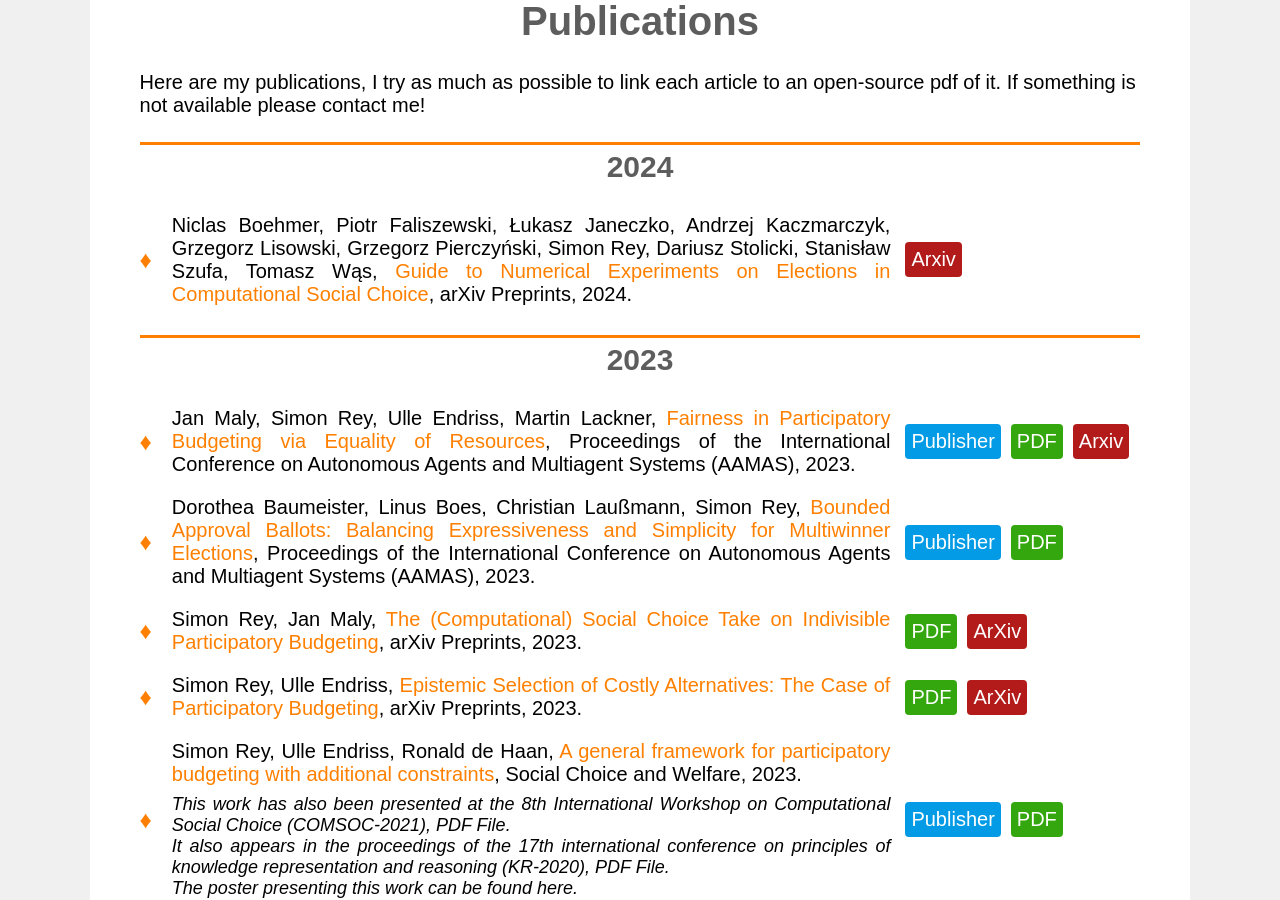
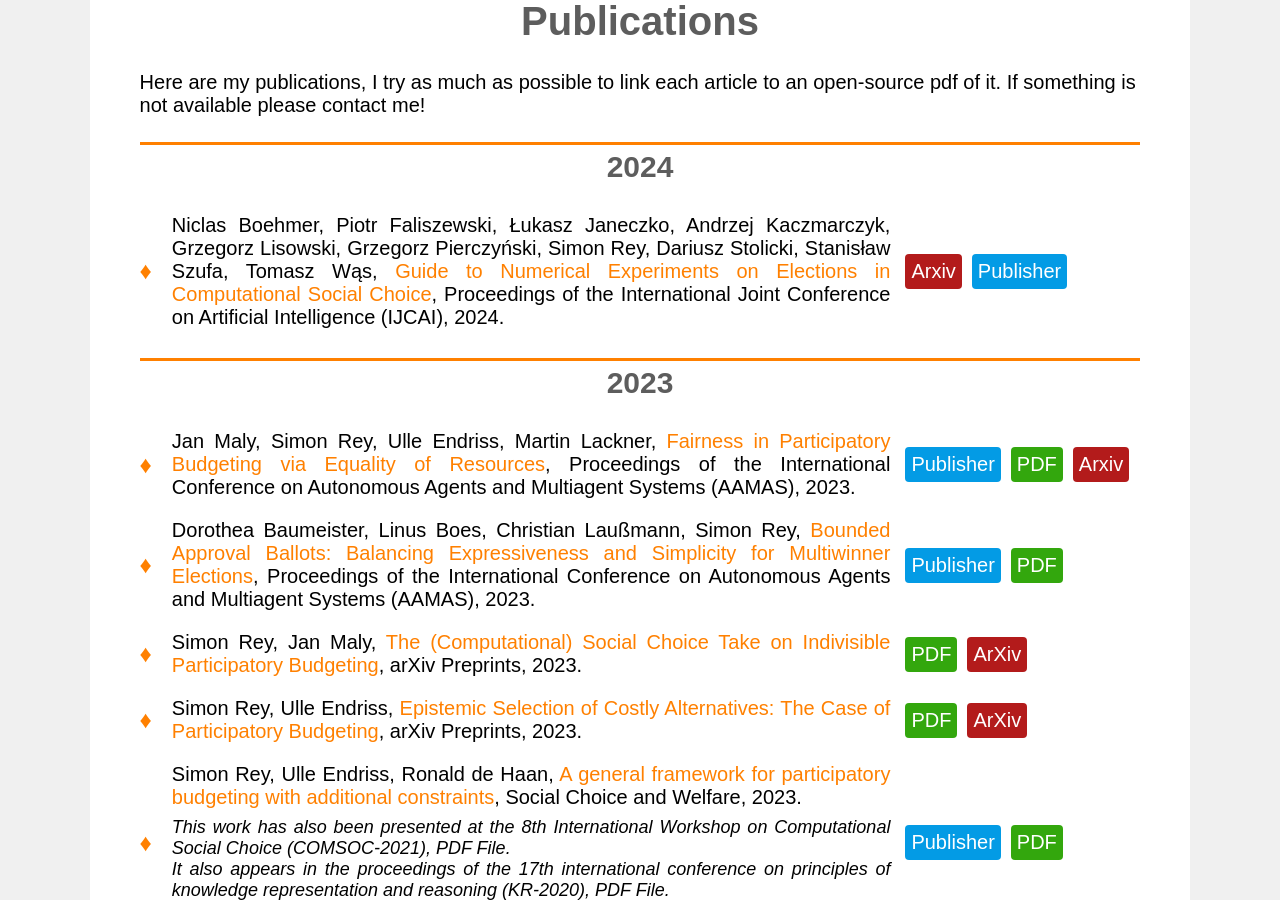
Before and after one commit to Simon-Rey/Personal-Website, a Jekyll site: the page built from docs/publications.md, in a window 1280 px wide and 900 px high, scrolled down 385 px. Built offline with Jekyll 4.4.1, drawn with Linux system fonts in a browser that asks for light colours; some web fonts are replaced.

Commit message:
Update publications.yml

```diff
--- a/docs/_data/publications.yml
+++ b/docs/_data/publications.yml
@@ -17,11 +17,13 @@
     - name: "Tomasz Wąs"
       webpage: "https://www.mimuw.edu.pl/~twas/"
   title: "Guide to Numerical Experiments on Elections in Computational Social Choice"
-  published_in: "arXiv Preprints"
+  published_in: "Proceedings of the International Joint Conference on Artificial Intelligence (IJCAI)"
   year: 2024
   links:
     - type: "Arxiv"
       url: "https://arxiv.org/abs/2402.11765"
+    - type: "Publisher"
+      url: "https://www.ijcai.org/proceedings/2024/0881.pdf"
 
 - authors:
     - name: "Jan Maly"
```
